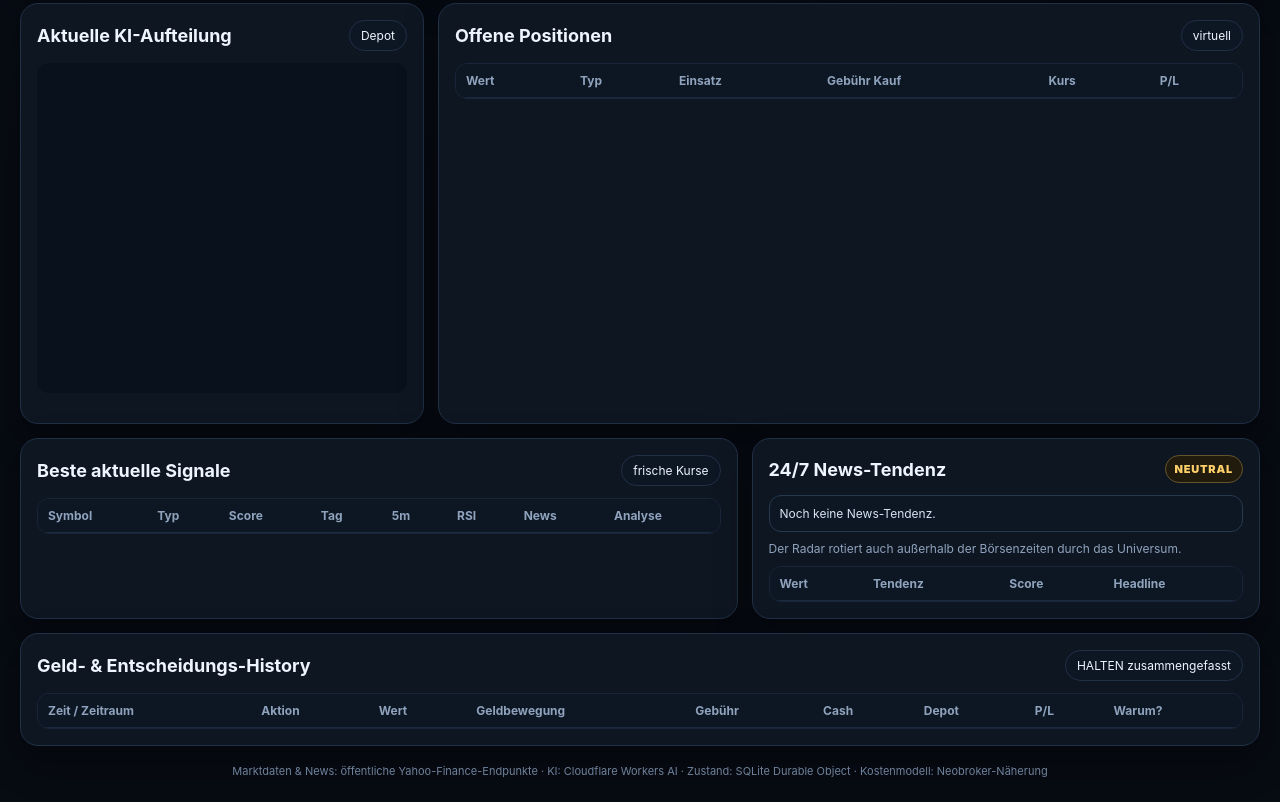
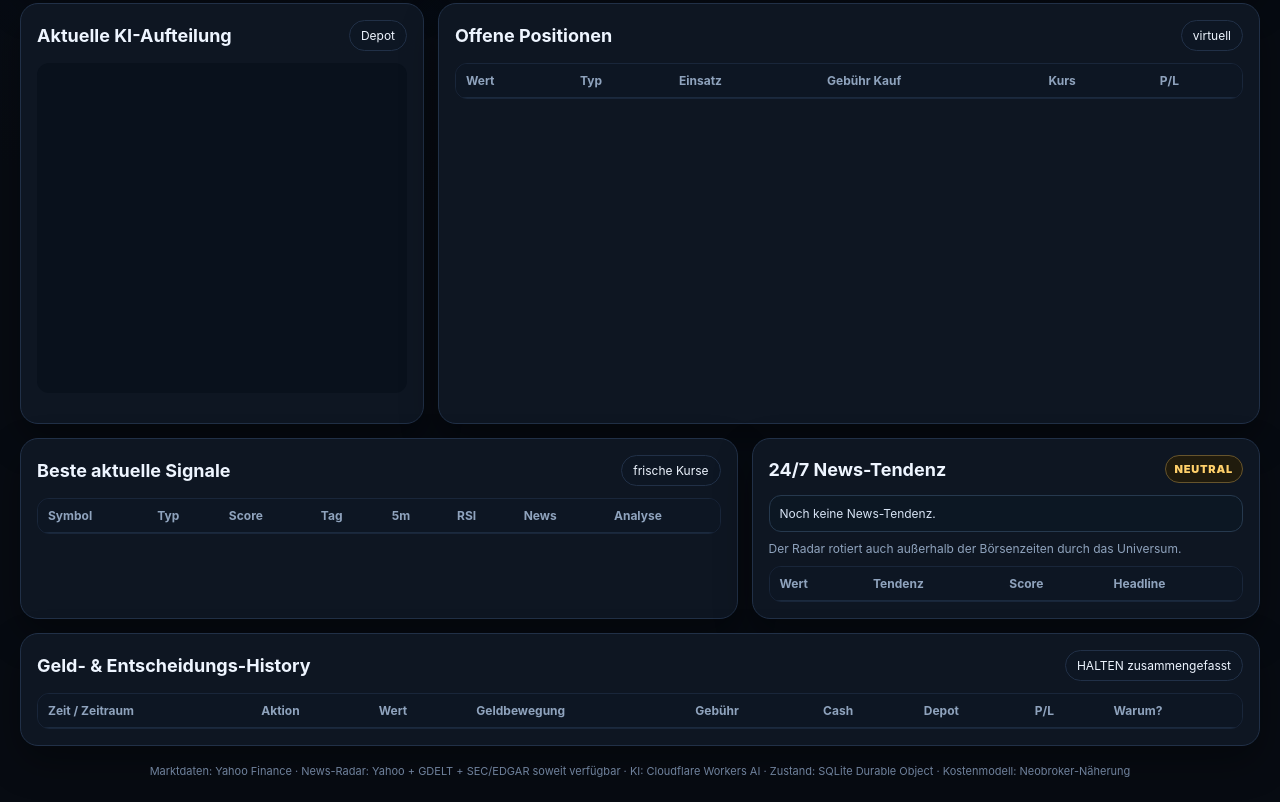
Before and after one commit to plasma19911/ki-markt-planspiel, a website: page public/index.html in a window 1280 px wide. Shown: the part 1037-1839 px from the top of the page. Drawn offline with Linux system fonts and the light colour scheme; no server answers.

Commit message:
Update dashboard source labels for multi-source news

```diff
--- a/public/index.html
+++ b/public/index.html
@@ -102,7 +102,7 @@
   <div class="tableWrap historyWrap"><table><thead><tr><th>Zeit / Zeitraum</th><th>Aktion</th><th>Wert</th><th>Geldbewegung</th><th>Gebühr</th><th>Cash</th><th>Depot</th><th>P/L</th><th>Warum?</th></tr></thead><tbody id="historyBody"></tbody></table></div>
 </section>
 </main>
-<footer>Marktdaten & News: öffentliche Yahoo-Finance-Endpunkte · KI: Cloudflare Workers AI · Zustand: SQLite Durable Object · Kostenmodell: Neobroker-Näherung</footer>
+<footer>Marktdaten: Yahoo Finance · News-Radar: Yahoo + GDELT + SEC/EDGAR soweit verfügbar · KI: Cloudflare Workers AI · Zustand: SQLite Durable Object · Kostenmodell: Neobroker-Näherung</footer>
 </div>
 <script src="/app.js" type="module"></script>
 </body>
```
